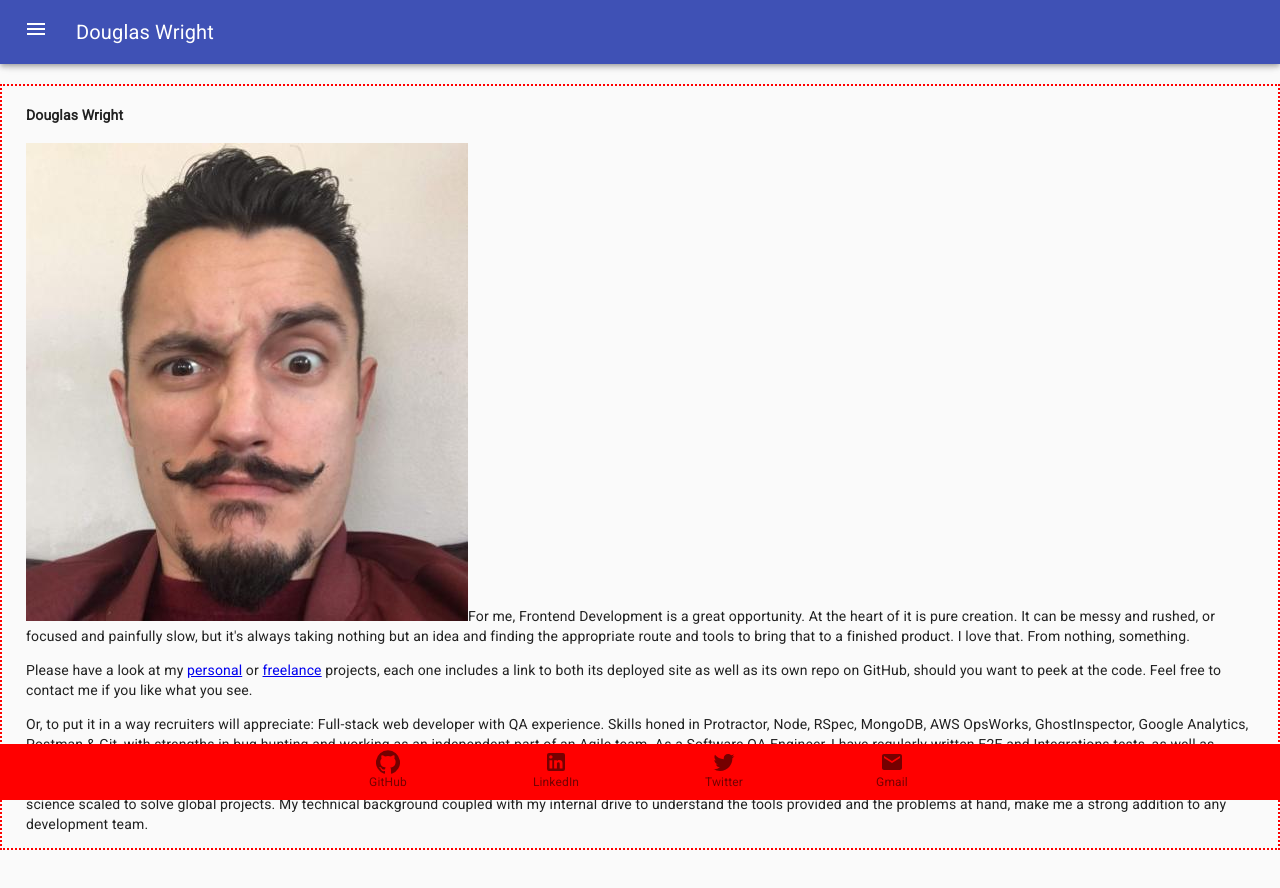
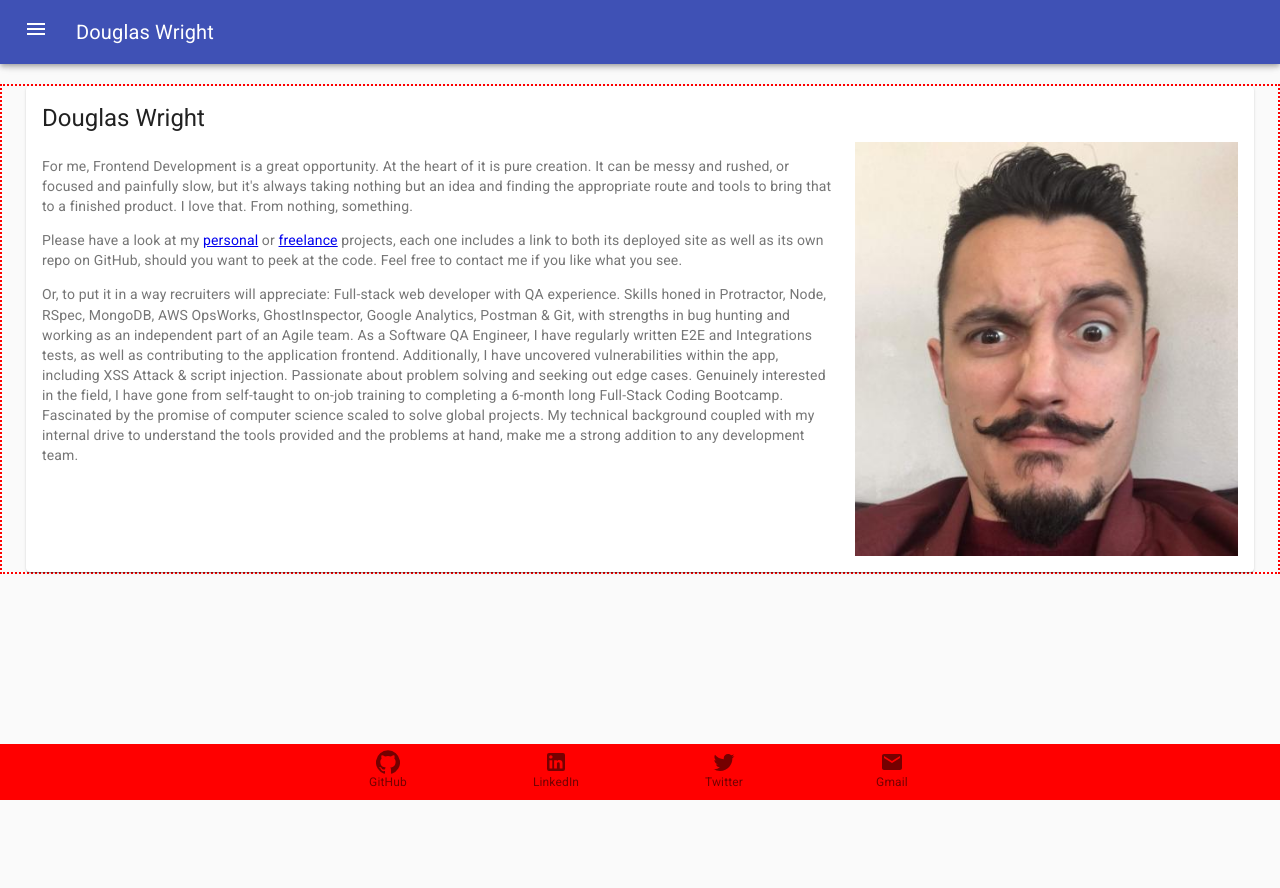
Before and after one commit to Spazcool/react-portfolio, a React (Create React App) app: page /about in a window 1280 px wide. Shown: the top 888 px of the page. After the commit the page ends 800 px from the top, so only its background shows below. Built offline with nearby package versions, Linux system fonts and the light colour scheme.

Commit message:
about looks goodish, add hover to images in accordian

```diff
--- a/src/Components/About.js
+++ b/src/Components/About.js
@@ -1,32 +1,18 @@
 import React from 'react';
+import {Link} from "react-router-dom";
+
+import Card from './Card.js';
+
 import '../App.css';
 
 export default function About(props){
   return (
-    <main className="mdl-layout__content">
-    <div className="mdl-grid blocks">
-        <div className="card-event mdl-card mdl-shadow--2dp mdl-cell mdl-cell--6-col mdl-cell--12-col-phone project-card" >
-            <div className="timeBlock mdl-cell mdl-cell--12-col mdl-cell--12-col-phone" >
-                <h4 >Douglas Wright</h4>
-            </div>
-            <div className="mdl-card__actions mdl-card--border center-items">
-                <div className="description">
-                    <p><img src='/images/face.jpg' id="aboutFace" alt='doug'/>For me, Frontend Development is a great opportunity. At the heart of it is pure creation. It can be messy and rushed, or focused and painfully slow, but it's always taking nothing but an idea and finding the appropriate route and tools to bring that to a finished product. I love that. From nothing, something.</p>
-                    <p>Please have a look at my <a href="/projects.html">personal</a> or <a href="/professional.html">freelance</a> projects, each one includes a link to both its deployed site as well as its own repo on GitHub, should you want to peek at the code. Feel free to contact me if you like what you see.</p>
-                    <p>Or, to put it in a way recruiters will appreciate: Full-stack web developer with QA experience. Skills honed in Protractor, Node, RSpec, MongoDB, AWS OpsWorks, GhostInspector, Google Analytics, Postman & Git, with strengths in bug hunting and working as an independent part of an Agile team. As a Software QA Engineer, I have regularly written E2E and Integrations tests, as well as contributing to the application frontend. Additionally, I have uncovered vulnerabilities within the app, including XSS Attack & script injection. Passionate about problem solving and seeking out edge cases. Genuinely interested in the field, I have gone from self-taught to on-job training to completing a 6-month long Full-Stack Coding Bootcamp. Fascinated by the promise of computer science scaled to solve global projects. My technical background coupled with my internal drive to understand the tools provided and the problems at hand, make me a strong addition to any development team.</p>
-                    <div className="links">
-                        <a href="https://github.com/Spazcool" target="_blank"><i className="fab fa-github-square"></i></a>
-                        <a href="https://www.linkedin.com/in/douglaswrightiii/" target="_blank"><i className="fab fa-linkedin"></i></a>
-                        <a href="https://twitter.com/SpazC00l" target="_blank"><i className="fab fa-twitter"></i></a>
-                        <a href="mailto:douglas.wrightiii@gmail.com?subject=I saw your site..." target="_blank"><i className="fas fa-envelope"></i></a>
-                        <a href="https://www.freecodecamp.com/spazcool" target="_blank"><i className="fab fa-free-code-camp"></i></a>
-                        <a href="../docs/2020CV.pdf" target="_blank"><i className="fa fa-file"></i></a>
-                      </div>
-                    </div>
-                </div>
-            </div>
-        </div>
-    </main>
-
+    <Card
+      name='Douglas Wright'
+      imagePath='/images/face.jpg'
+      description={<div><p>For me, Frontend Development is a great opportunity. At the heart of it is pure creation. It can be messy and rushed, or focused and painfully slow, but it's always taking nothing but an idea and finding the appropriate route and tools to bring that to a finished product. I love that. From nothing, something.</p>
+      <p>Please have a look at my <Link key='personal' to='/projects/personal'>personal</Link> or <Link key='freelance' to='/projects/freelance'>freelance</Link> projects, each one includes a link to both its deployed site as well as its own repo on GitHub, should you want to peek at the code. Feel free to contact me if you like what you see.</p>
+      <p>Or, to put it in a way recruiters will appreciate: Full-stack web developer with QA experience. Skills honed in Protractor, Node, RSpec, MongoDB, AWS OpsWorks, GhostInspector, Google Analytics, Postman & Git, with strengths in bug hunting and working as an independent part of an Agile team. As a Software QA Engineer, I have regularly written E2E and Integrations tests, as well as contributing to the application frontend. Additionally, I have uncovered vulnerabilities within the app, including XSS Attack & script injection. Passionate about problem solving and seeking out edge cases. Genuinely interested in the field, I have gone from self-taught to on-job training to completing a 6-month long Full-Stack Coding Bootcamp. Fascinated by the promise of computer science scaled to solve global projects. My technical background coupled with my internal drive to understand the tools provided and the problems at hand, make me a strong addition to any development team.</p></div>}
+    />
   )
 };
--- a/src/Components/Accordian.js
+++ b/src/Components/Accordian.js
@@ -6,6 +6,7 @@ import AccordionDetails from '@material-ui/core/AccordionDetails';
 import AccordionSummary from '@material-ui/core/AccordionSummary';
 import Typography from '@material-ui/core/Typography';
 import ExpandMoreIcon from '@material-ui/icons/ExpandMore';
+import WWWIcon from '@material-ui/icons/Language';
 
 import Card from './Card.js';
 
@@ -44,7 +45,7 @@ export default function ControlledAccordions(props) {
         id="panel1bh-header"
       >
         <Typography className={classes.heading}>{project.name}</Typography>
-        <Typography className={classes.secondaryHeading}><Link to={project.url}>{project.url}</Link></Typography>
+        <Typography className={classes.secondaryHeading}><Link to={project.url}><WWWIcon/>{project.url}</Link></Typography>
       </AccordionSummary>
       <AccordionDetails>
         <Card
@@ -53,9 +54,6 @@ export default function ControlledAccordions(props) {
           repo={project.repo}
           imagePath={project.imagePath}
         />
-        {/* // <Typography>{project.description}</Typography>
-        // <Typography>{project.repo}</Typography>
-        // <Typography><img src={`/images/projects/${project.imagePath}/mobile.png`} alt={project.name}/></Typography> */}
       </AccordionDetails>
     </Accordion>
   );
--- a/src/Components/Card.js
+++ b/src/Components/Card.js
@@ -1,4 +1,4 @@
-import React from 'react';
+import React, {useState, useEffect} from 'react';
 import { makeStyles } from '@material-ui/core/styles';
 import Card from '@material-ui/core/Card';
 import CardActionArea from '@material-ui/core/CardActionArea';
@@ -20,6 +20,22 @@ const useStyles = makeStyles({
 });
 
 export default function ImgMediaCard(props) {
+  const [path, setPath] = useState(`/images/projects/${props.imagePath}/mobile.png`);
+
+  useEffect(() => {
+    if(!props.repo){
+      setPath(props.imagePath);
+    }
+  },[])
+
+  function showGif(bool) {
+    if(bool){
+      setPath(`/images/projects/${props.imagePath}/mobile.gif`)
+    }else{
+      setPath(`/images/projects/${props.imagePath}/mobile.png`)
+    }
+  }
+
   const classes = useStyles();
 
   return (
@@ -28,32 +44,30 @@ export default function ImgMediaCard(props) {
         <CardContent>
           <Typography gutterBottom variant="h5" component="h2">{props.name}</Typography>
           <Grid container spacing={3}>
-            <Grid item xs={6} md={8}>
+            <Grid item xs={12} md={8}>
               <Typography variant="body2" color="textSecondary" component="p">
                 {props.description}
               </Typography>
+              {/*
+              todo add a tech description
+              <Typography variant="body2" color="textSecondary" component="p">
+                {props.description}
+              </Typography> */}
             </Grid>
-            <Grid item xs={6} md={4}>
+            <Grid item xs={12} md={4}>
               <CardMedia
-                className={classes.float}
                 component="img"
-                alt="Contemplative Reptile"
-                height="140"
-                image={`/images/projects/${props.imagePath}/mobile.png`}
-                title="Contemplative Reptile"
+                alt={props.name}
+                width='100%'
+                image={path}
+                title={props.name}
+                onMouseEnter={() => showGif(true)}
+                onMouseLeave={() => showGif(false)}
               />
             </Grid>
           </Grid>
         </CardContent>
       </CardActionArea>
-      <CardActions>
-        <Button size="small" color="primary">
-          Share
-        </Button>
-        <Button size="small" color="primary">
-          Learn More
-        </Button>
-      </CardActions>
     </Card>
   );
 }
--- a/src/Components/Footer.js
+++ b/src/Components/Footer.js
@@ -59,3 +59,6 @@ export default function Footer(props){
     </BottomNavigation>
   )
 };
+
+// <a href="https://www.freecodecamp.com/spazcool" target="_blank"><i className="fab fa-free-code-camp"></i></a>
+// <a href="../docs/2020CV.pdf" target="_blank"><i className="fa fa-file"></i></a>
```
Also changed, not shown: src/App.js (+0 -10 lines), 1 other file (tests, documents, lock files or other folders).
